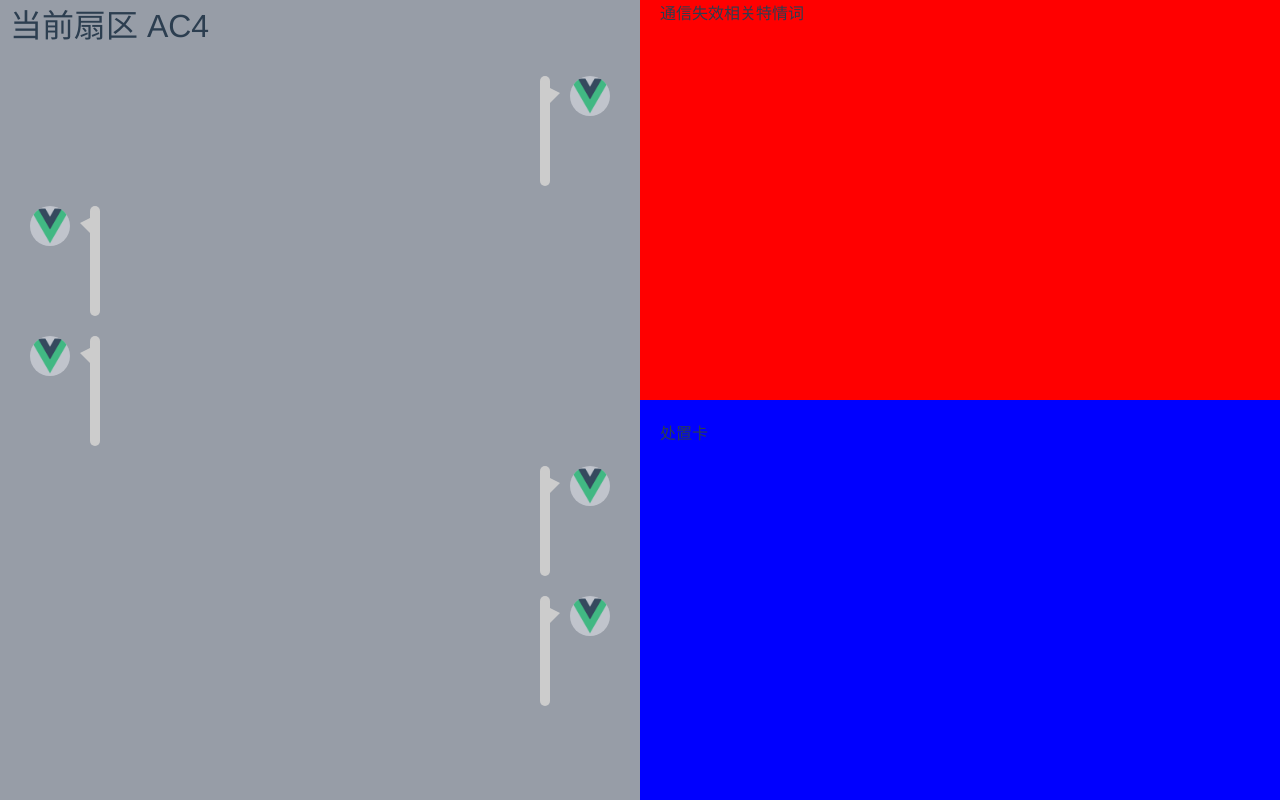
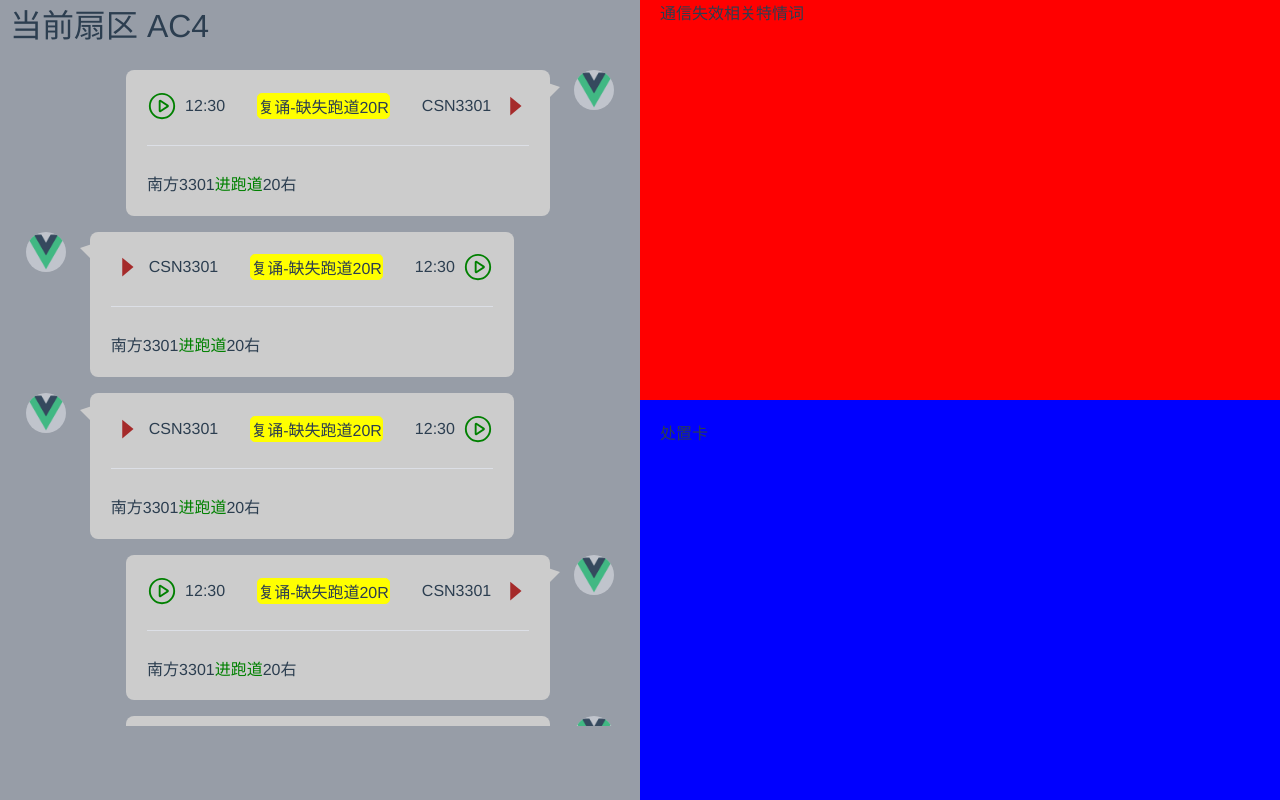
Before and after one commit to chenzhHHH/control-voice, a Vue app in the folder control-speech/: page / in a window 1280 px wide. Built offline with nearby package versions, Linux system fonts and the light colour scheme.

Commit message:
control-speech - chat

```diff
--- a/control-speech/src/components/PerChat.vue
+++ b/control-speech/src/components/PerChat.vue
@@ -1,19 +1,23 @@
 <template>
-  <div class="container_box" :style="isSelf ? 'flex-direction: row-reverse' : 'flex-direction: row'">
+  <div class="per_chat_container_box" :style="isSelf ? 'flex-direction: row-reverse' : 'flex-direction: row'">
     <div class="profile_img_box">
       <el-avatar :src="require('@/assets/logo.png')" />
     </div>
 
     <div :class="isSelf ? 'content_box_self' : 'content_box_not_self'">
-
+      <PerVoiceChat :isSelf="isSelf"></PerVoiceChat>
     </div>
   </div>
 </template>
 
 <script>
+import PerVoiceChat from "@/components/PerVoiceChat.vue";
+
 export default {
   name: "PerChat",
-  components: {},
+  components: {
+    PerVoiceChat,
+  },
   data() {
     return {};
   },
@@ -24,51 +28,49 @@ export default {
 </script>
 
 <style lang="scss" scoped>
-.container_box {
+.per_chat_container_box {
   width: 100%;
   float: left;
   display: flex;
   flex-direction: row;
   justify-content: flex-start;
   align-items: flex-start;
-  padding: 10px 0 10px 0;
+  padding: 0.5rem 0 0.5rem 0;
   .profile_img_box {
   }
   .content_box_self {
-    height: 100px;
-    margin: 0 20px 0 20px;
-    padding: 5px 5px 5px 5px;
-    border-radius: 5px;
+    margin: 0 1.5rem 0 1.5rem;
+    padding: 0.3rem 0.3rem 0.3rem 0.3rem;
+    border-radius: 0.5rem;
     background-color: #ccc;
     position: relative;
 
     &::before {
       content: "";
-      border-top: 5px solid transparent;
-      border-bottom: 10px solid transparent;
-      border-left: 10px solid #ccc;
+      border-top: 0.3rem solid transparent;
+      border-bottom: 0.8rem solid transparent;
+      border-left: 0.8rem solid #ccc;
       position: absolute;
-      top: 12px;
-      right: -10px;
+      top: 0.8rem;
+      right: -0.6rem;
     }
   }
 
   .content_box_not_self {
-    height: 100px;
-    margin: 0 20px 0 20px;
-    padding: 5px 5px 5px 5px;
-    border-radius: 5px;
+    margin: 0 1.5rem 0 1.5rem;
+    padding: 0.3rem 0.3rem 0.3rem 0.3rem;
+    border-radius: 0.5rem;
     background-color: #ccc;
     position: relative;
 
     &::before {
       content: "";
-      border-top: 5px solid transparent;
-      border-bottom: 10px solid transparent;
-      border-right: 10px solid #ccc;
+      border-top: 0.3rem solid transparent;
+      border-bottom: 0.8rem solid transparent;
+      border-right: 0.8rem solid #ccc;
       position: absolute;
-      top: 12px;
-      left: -10px;
+      top: 0.8rem;
+      left: -0.6rem;
     }
   }
 }
--- a/control-speech/src/components/PerVoiceChat.vue
+++ b/control-speech/src/components/PerVoiceChat.vue
@@ -1,33 +1,94 @@
 <template>
-    <div class="container_box">
-        <div class="main_msg_box">
-            <div class="voice_box">
-
+  <div class="per_voice_chat_container_box">
+    <div class="main_msg_box" :style="isSelf ? 'flex-direction: row' : 'flex-direction: row-reverse'">
+      <div class="voice_box" :style="isSelf ? 'flex-direction: row' : 'flex-direction: row-reverse'">
+        <div class="voice_icon_box">
+          <el-icon color="green" size="30">
+            <VideoPlay />
+          </el-icon>
         </div>
 
-            <div class="callsign_box">
-
+        <div class="voice_msg_box" :style="isSelf ? 'padding: 0 2rem 0 0.5rem' : 'padding: 0 0.5rem 0 2rem'">12:30</div>
       </div>
 
+      <div class="tag_box">复诵-缺失跑道20R</div>
+
+      <div class="callsign_box" :style="isSelf ? 'padding: 0 0.5rem 0 2rem' : 'padding: 0 2rem 0 0.5rem'">CSN3301</div>
+
       <div class="signal_box">
-
+        <el-icon color="brown" size="30">
+          <CaretRight />
+        </el-icon>
       </div>
     </div>
 
+    <div class="divider_box">
+      <el-divider />
+    </div>
+
     <div class="brief_msg_box">
-            <div class="discribe_msg_box">
-
-            </div>
+      <div class="discribe_msg_box">南方3301<span style="color: green">进跑道</span>20右</div>
     </div>
   </div>
 </template>
 
 <script>
 export default {
-
-}
+  name: "PerVoiceChat",
+  components: {},
+  data() {
+    return {};
+  },
+  props: {
+    isSelf: Boolean,
+  },
+};
 </script>
 
 <style lang="scss" scoped>
+.per_voice_chat_container_box {
+  padding: 1rem 1rem 1rem 1rem;
+  .main_msg_box {
+    display: flex;
+    flex-direction: row;
+    align-items: center;
+    justify-content: center;
+    .voice_box {
+      display: flex;
+      flex-direction: row;
+      align-items: center;
+      justify-content: center;
+      .voice_icon_box {
+        display: flex;
+        flex-direction: row;
+        align-items: center;
+        justify-content: center;
+      }
+      .voice_msg_box {
+      }
+    }
+    .tag_box {
+      border: 0.1rem solid yellow;
+      background-color: yellow;
+      border-radius: 0.3rem;
+    }
+    .callsign_box {
 
+    }
+    .signal_box {
+      display: flex;
+      flex-direction: row;
+      align-items: center;
+      justify-content: center;
+    }
+  }
+
+  .divider_box {
+  }
+
+  .brief_msg_box {
+    .discribe_msg_box {
+    }
+  }
+}
 </style>
--- a/control-speech/src/views/SectorChat.vue
+++ b/control-speech/src/views/SectorChat.vue
@@ -1,5 +1,5 @@
 <template>
-  <div class="container_box">
+  <div class="sector_chat_container_box">
     <div class="title_box">当前扇区 AC4</div>
 
     <div class="chat_box">
@@ -32,14 +32,14 @@ export default {
 </script>
 
 <style lang="scss" scoped>
-.container_box {
+.sector_chat_container_box {
   .title_box {
     font-size: 2rem;
   }
   .chat_box {
     height: 85vh;
     overflow-y: scroll;
-    padding: 20px;
+    padding: 1rem;
     box-sizing: border-box;
     &::-webkit-scrollbar {
       width: 0; /* Safari,Chrome 隐藏滚动条 */
```
Lines whose indentation alone changed are shown as unchanged.
